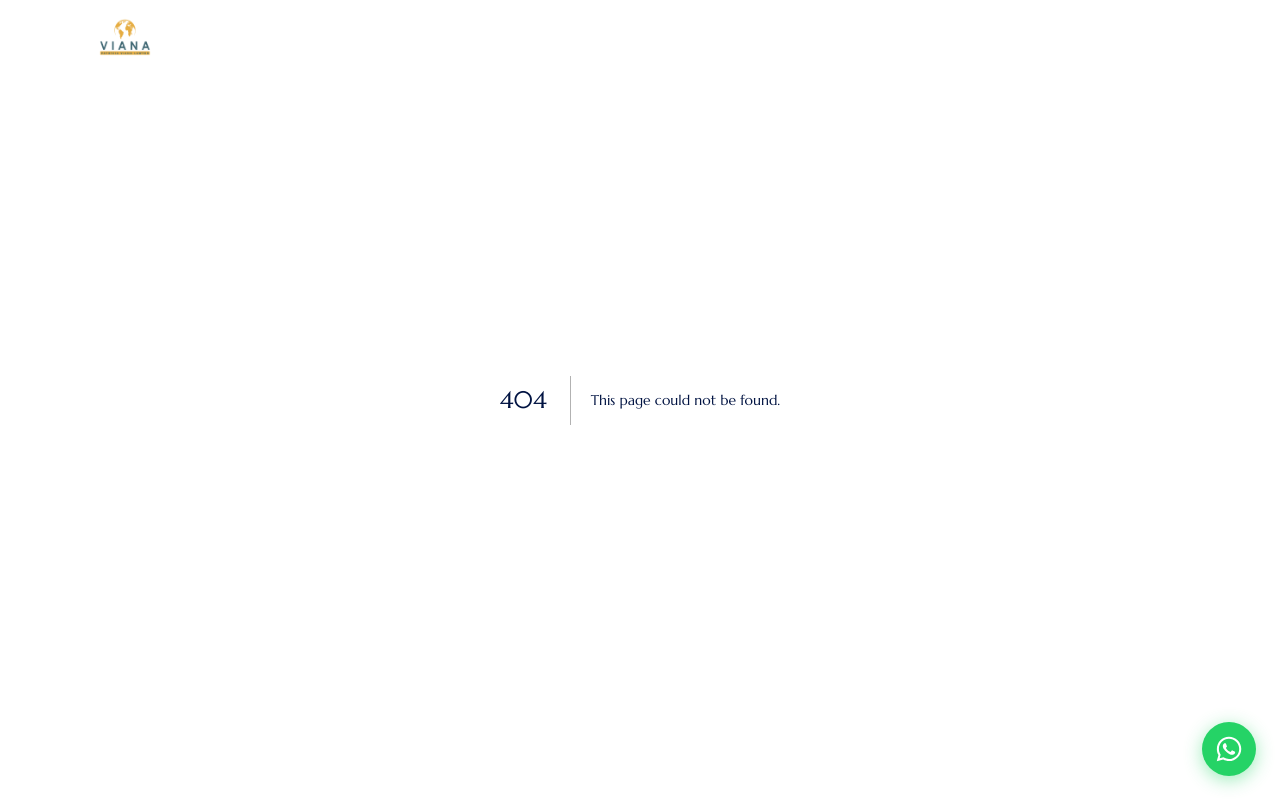
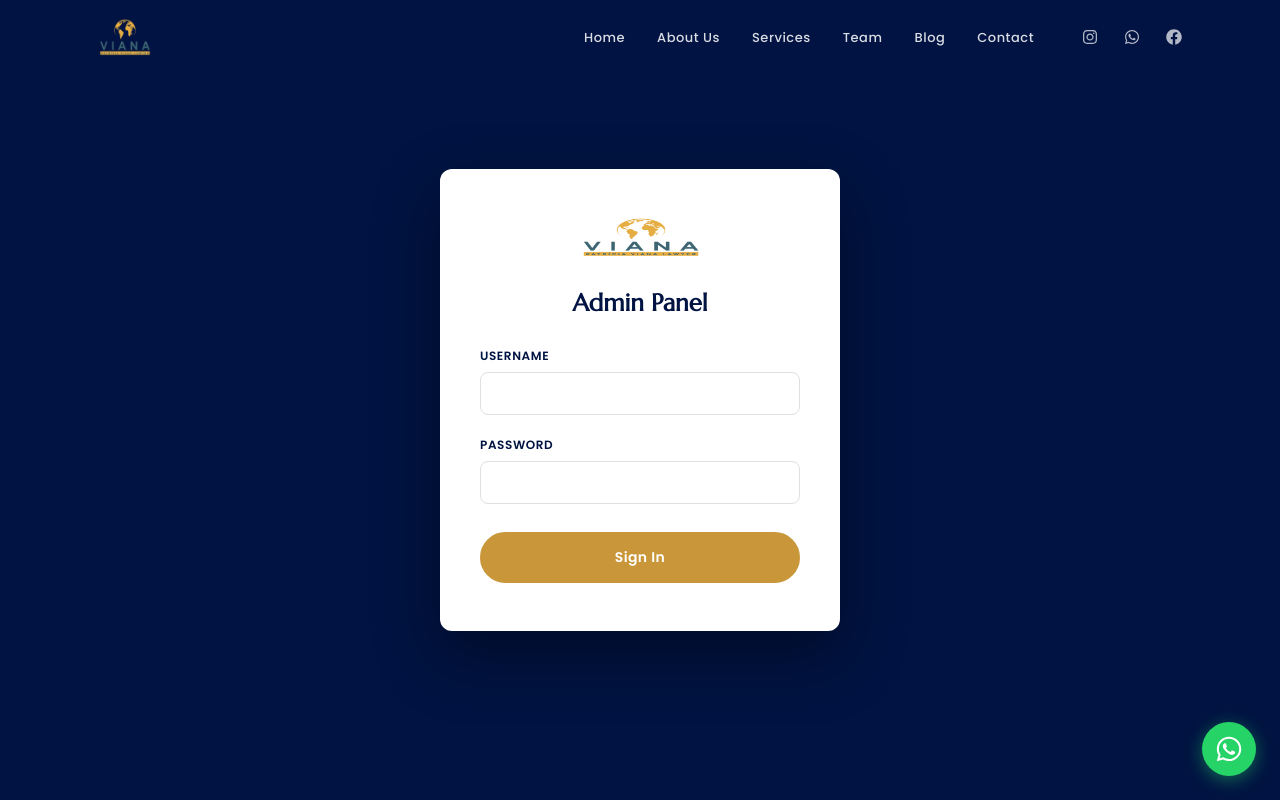
Before and after one commit to BlackElephant-from-Brazil/viana-consultancy-site, a Next.js app: page /admin/login in a window 1280 px wide. Before the commit this address had no page. Shown: the top 800 px of the page. Built offline with nearby package versions, Linux system fonts and the light colour scheme.

Commit message:
feat: admin login page

```diff
--- /dev/null
+++ b/src/app/admin/login/page.tsx
@@ -0,0 +1,74 @@
+'use client'
+
+import { useState } from 'react'
+import { useRouter } from 'next/navigation'
+import Image from 'next/image'
+
+export default function AdminLoginPage() {
+  const router = useRouter()
+  const [username, setUsername] = useState('')
+  const [password, setPassword] = useState('')
+  const [error, setError] = useState('')
+  const [loading, setLoading] = useState(false)
+
+  const handleSubmit = async (e: React.FormEvent) => {
+    e.preventDefault()
+    setError('')
+    setLoading(true)
+    try {
+      const res = await fetch('/api/auth/login', {
+        method: 'POST',
+        headers: { 'Content-Type': 'application/json' },
+        body: JSON.stringify({ username, password }),
+      })
+      if (res.ok) {
+        router.push('/admin')
+      } else {
+        setError('Invalid username or password.')
+      }
+    } catch {
+      setError('Connection error. Please try again.')
+    } finally {
+      setLoading(false)
+    }
+  }
+
+  return (
+    <div className="login-page">
+      <div className="login-card">
+        <Image src="/images/logo.png" alt="Patrícia Viana" className="login-card__logo" width={160} height={40} />
+        <h1>Admin Panel</h1>
+        {error && <div className="login-error">{error}</div>}
+        <form onSubmit={handleSubmit}>
+          <div className="form-group">
+            <label className="form-label" htmlFor="username">Username</label>
+            <input
+              id="username"
+              type="text"
+              className="form-input"
+              value={username}
+              onChange={e => setUsername(e.target.value)}
+              required
+              autoComplete="username"
+            />
+          </div>
+          <div className="form-group">
+            <label className="form-label" htmlFor="password">Password</label>
+            <input
+              id="password"
+              type="password"
+              className="form-input"
+              value={password}
+              onChange={e => setPassword(e.target.value)}
+              required
+              autoComplete="current-password"
+            />
+          </div>
+          <button type="submit" className="btn btn-gold" style={{ width: '100%', justifyContent: 'center', marginTop: 8 }} disabled={loading}>
+            {loading ? 'Signing in…' : 'Sign In'}
+          </button>
+        </form>
+      </div>
+    </div>
+  )
+}
```
